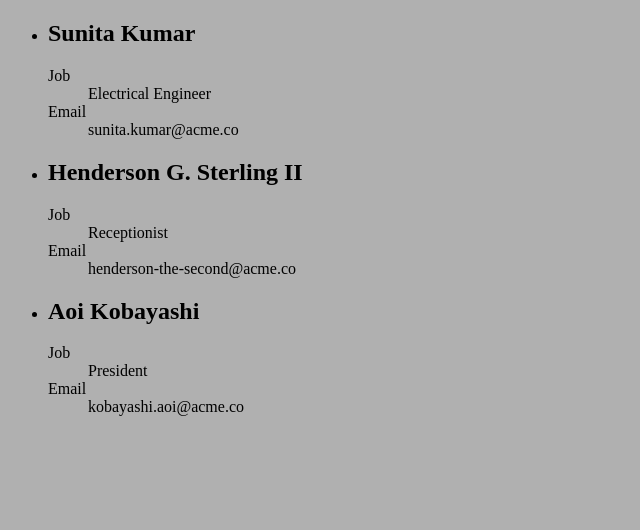
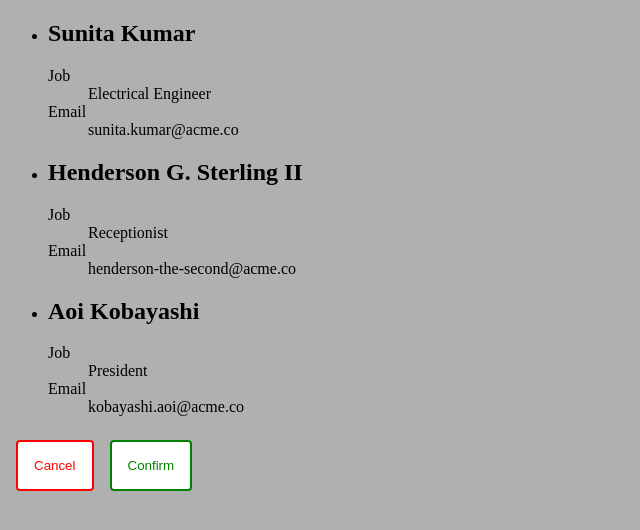
Before and after one commit to lextirajoh/joy-of-react, a React (Vite) app: page / in a window 1280 px wide. Shown: the top 530 px of the page, without its empty margins (0-640 px from the left). Built offline with nearby package versions, Linux system fonts and the light colour scheme.

Commit message:
Components props button exercise

```diff
--- a/src/App.tsx
+++ b/src/App.tsx
@@ -1,3 +1,4 @@
+import Button from './components/Button';
 import ContactCard from './components/ContactCard';
 
 export default function App() {
@@ -26,6 +27,8 @@ export default function App() {
   return (
     <>
       <ContactCard contactList={contactList} />
+      <Button status="cancel">Cancel</Button>
+      <Button status="confirm">Confirm</Button>
     </>
   );
 }
--- /dev/null
+++ b/src/components/Button.tsx
@@ -0,0 +1,26 @@
+export default function Button({ status, children }) {
+  let themeColor;
+
+  if (status === 'cancel') {
+    themeColor = 'red';
+  } else if (status === 'confirm') {
+    themeColor = 'green';
+  } else {
+    throw new Error('Unrecognized value');
+  }
+
+  return (
+    <button
+      style={{
+        border: '2px solid',
+        color: themeColor,
+        borderColor: themeColor,
+        background: 'white',
+        borderRadius: 4,
+        padding: 16,
+        margin: 8,
+      }}>
+      {children}
+    </button>
+  );
+}
```
